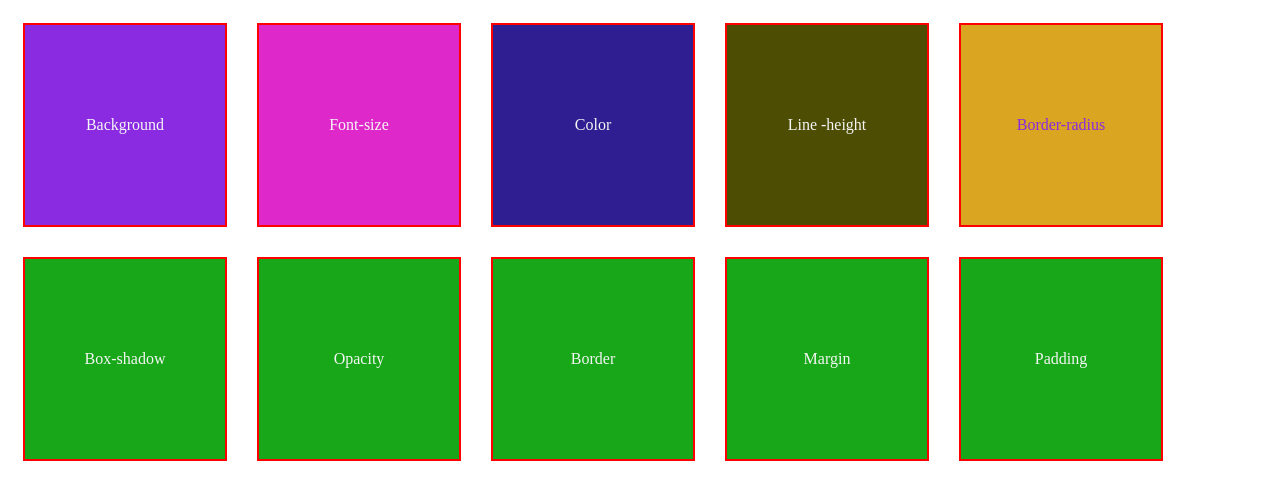
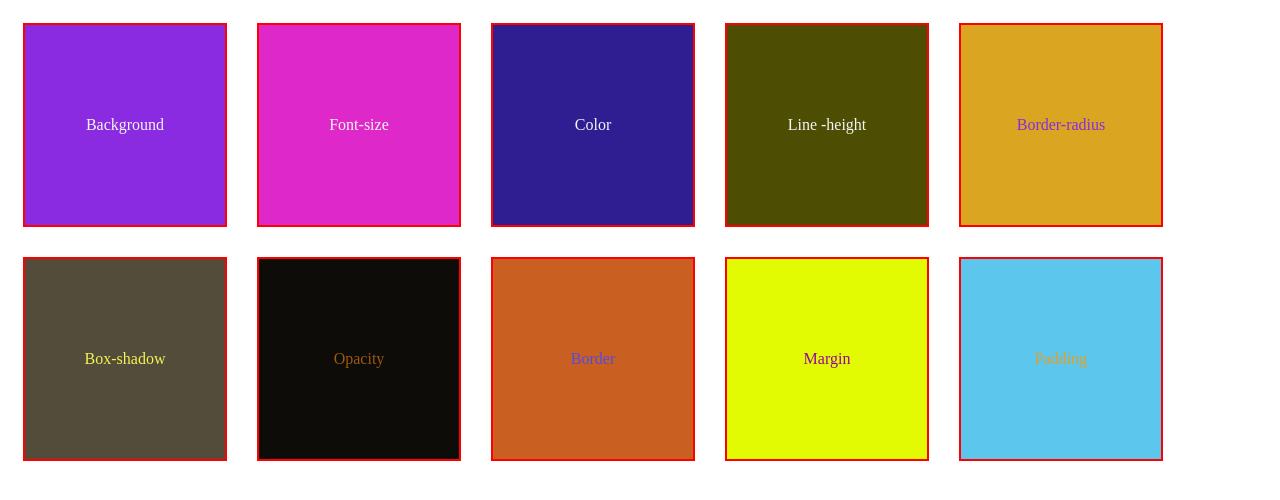
Before and after one commit to luisacruzb/Talentech_Miercoles26deJunio, a plain HTML site: page index.html in a window 1280 px wide. Drawn offline with Linux system fonts and the light colour scheme.

Commit message:
Cajas 8, 9 y 10 con efecto de transición

```diff
--- a/css/estilo.css
+++ b/css/estilo.css
@@ -61,5 +61,48 @@
 }
 .caja5:hover{
    border-radius: 50%;
-
 }
+.caja6{
+    color: rgb(243, 243, 84);
+    background: rgb(83, 76, 58);
+    transition: 1s linear;
+}
+.caja6:hover{
+   box-shadow: 10px 10px 14px 2px rgb(122, 21, 21);
+}
+.caja7{
+    color: rgb(156, 88, 16);
+    background: rgb(13, 12, 9);
+    transition: 1s linear;
+}
+.caja7:hover{
+   opacity:0.5;
+}
+.caja8{
+    color: rgb(84, 75, 224);
+    background: rgb(201, 95, 33);
+    transition: 2s linear;
+}
+.caja8:hover{
+    border-style:solid ;
+   border-color: blueviolet;
+   border: 30px solid darkblue;
+}
+.caja9{
+    color: rgb(146, 9, 153);
+    background: rgb(226, 251, 2);
+    transition: 2s linear;
+}
+.caja9:hover{
+    /* margin: 80px; */
+    margin-top: 200px;
+    box-shadow: 10px 10px 14 px 2px rgb(40, 9, 79);
+}
+.caja10{
+    color: rgba(252, 152, 1, 0.826);
+    background: rgb(92, 198, 236);
+    transition: 2s linear;
+}
+.caja10:hover{
+padding: 50px;
+}
```
